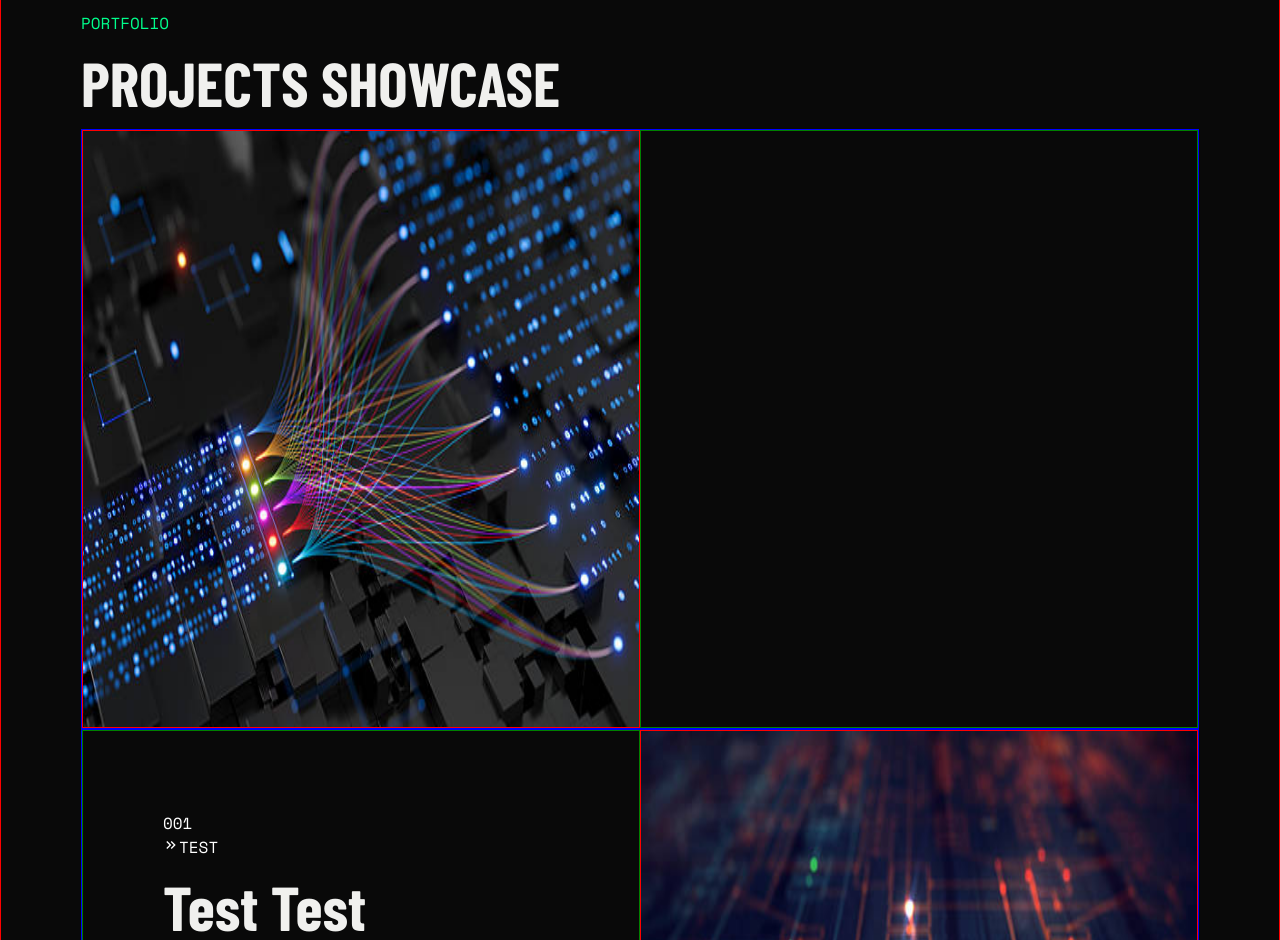
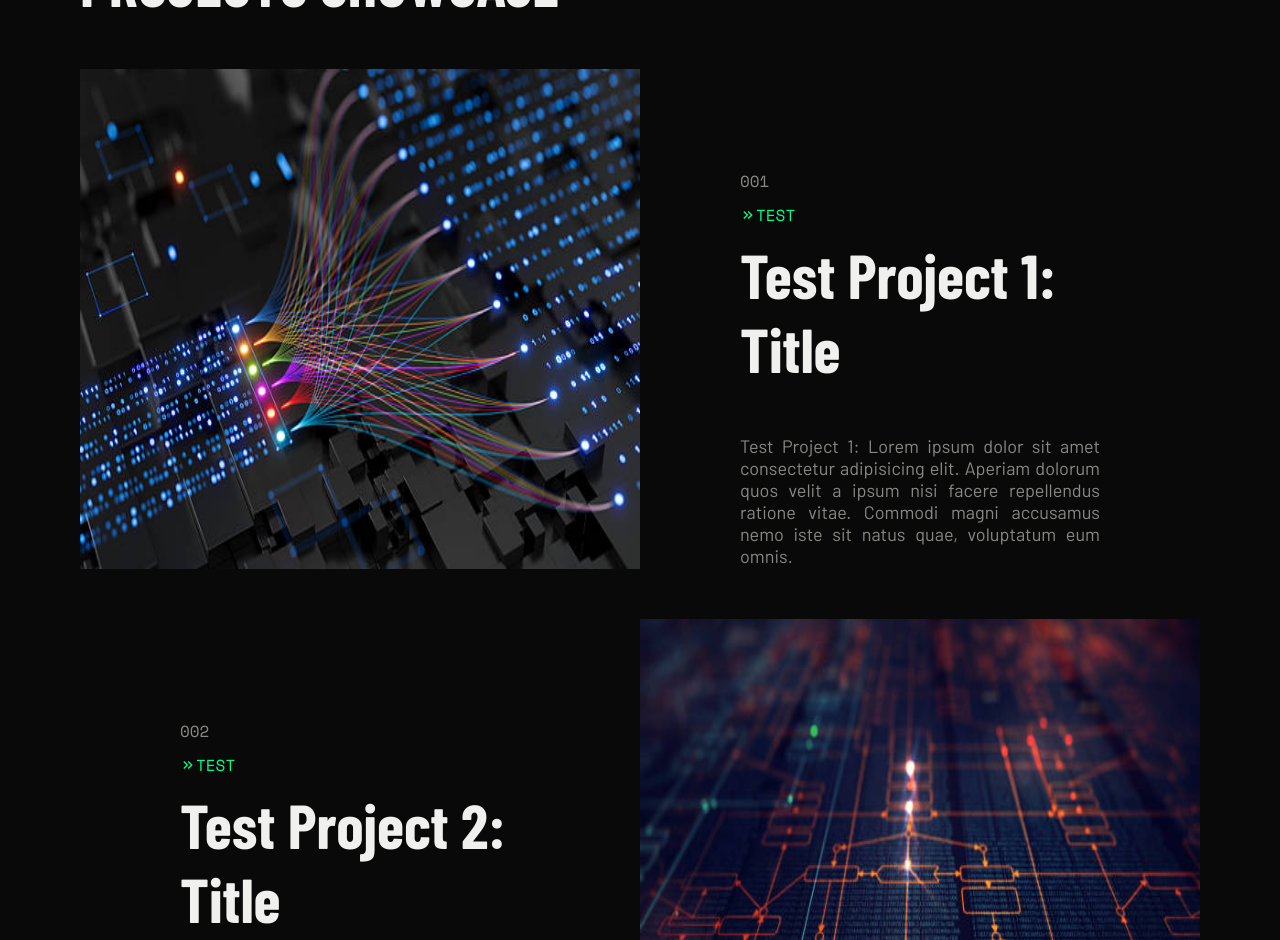
Before and after one commit to RMotaCIC/Portfolio-react, a React (Vite) app: page / in a window 1280 px wide. Shown: the part 1860-2800 px from the top of the page. Built offline with nearby package versions, Linux system fonts and the light colour scheme; a web font is replaced by a local one.

Commit message:
Adding changes to the header menu and finishing the projects showcase section

```diff
--- a/src/App.tsx
+++ b/src/App.tsx
@@ -28,6 +28,10 @@ function App() {
     <section>
       <ProjectsShowcase />
     </section>
+
+    <section>
+
+    </section>
     </>
   )
 }
--- a/src/components/Header.tsx
+++ b/src/components/Header.tsx
@@ -15,8 +15,7 @@ function Header () {
         <a href="#" className="nav-link">ABOUT ME</a>
         <a href="#" className="nav-link">PROJECTS</a>
         <a href="#" className="nav-link">BLOG</a>
-        <a href="#" className="nav-link">CONTACT</a>
-        <a href="#" className="nav-link collab">COLLAB</a>
+        <a href="#" className="nav-link contact">CONTACT</a>
       </nav>
 
     </div>
--- a/src/components/ProjectsShowcase.tsx
+++ b/src/components/ProjectsShowcase.tsx
@@ -15,7 +15,13 @@ function ProjectsShowcase () {
           <img src={img1} alt="Project Image" />
         </div>
         <div className="article-description">
+          <div className="project-details">
+            <span>001</span>
+            <span className='type'><MdKeyboardDoubleArrowRight className='arrow'/>TEST</span>
+          </div>
 
+          <h2>Test Project 1: Title</h2>
+          <p>Test Project 1: Lorem ipsum dolor sit amet consectetur adipisicing elit. Aperiam dolorum quos velit a ipsum nisi facere repellendus ratione vitae. Commodi magni accusamus nemo iste sit natus quae, voluptatum eum omnis.</p>
         </div>
       </article>
 
@@ -23,12 +29,12 @@ function ProjectsShowcase () {
         <div className="article-description">
 
           <div className="project-details">
-            <span>001</span>
-            <span><MdKeyboardDoubleArrowRight />TEST</span>
+            <span>002</span>
+            <span className='type'><MdKeyboardDoubleArrowRight className='arrow'/>TEST</span>
           </div>
 
-          <h2>Test Test</h2>
-          <p>Test test Lorem ipsum dolor sit amet consectetur adipisicing elit. Aperiam dolorum quos velit a ipsum nisi facere repellendus ratione vitae. Commodi magni accusamus nemo iste sit natus quae, voluptatum eum omnis.</p>
+          <h2>Test Project 2: Title</h2>
+          <p>Test Project 2: Lorem ipsum dolor sit amet consectetur adipisicing elit. Aperiam dolorum quos velit a ipsum nisi facere repellendus ratione vitae. Commodi magni accusamus nemo iste sit natus quae, voluptatum eum omnis.</p>
         </div>
         <div className="article-img">
           <img src={img2} alt="Project Image" />
--- a/src/styles/Header.css
+++ b/src/styles/Header.css
@@ -63,7 +63,7 @@
   width: 100%;
 }
 /* Collab button */
-.header-nav .collab {
+.header-nav .contact {
   width: 90px;
   height: 40px;
   text-align: center;
@@ -74,21 +74,21 @@
   background-color: #00FF8C;
   transition: 0.3s;
 }
-.header-nav .collab:hover {
+.header-nav .contact:hover {
   cursor: pointer;
   color: #090909;
   scale: 1.15;
 }
-.header-nav .collab::before {
+.header-nav .contact::before {
   content: "";
   position: absolute;
   top: 70%;
-  left: 17%;
+  left: 13%;
   width: 0;
   height: 2px;
   background-color: #090909;
   transition: 0.3s;
 }
-.header-nav .collab:hover::before {
-  width: 68%;
+.header-nav .contact:hover::before {
+  width: 75%;
 }
--- a/src/styles/ProjectsShowcase.css
+++ b/src/styles/ProjectsShowcase.css
@@ -1,9 +1,9 @@
 /* Projects showcase container */
 .projects-showcase-container {
   width: 100%;
-  height: 1500px;
+  height: 1400px;
   padding: 100px 80px 0 80px;
-  border: 1px solid red;
+  border-top: 1px solid hsla(0, 0%, 100%, 0.07);
 }
 
 /* Projects Showcase span */
@@ -23,16 +23,15 @@
 /* Projects Showcase Articles */
 .projects-showcase-container .showcase-article {
   width: 100%;
-  height: 600px;
+  height: 500px;
   display: flex;
-  border: 1px solid blue;
+  margin-top: 50px;
 }
 
 /* Projects Showcase Articles img */
 .showcase-article .article-img {
   width: 50%;
   height: 100%;
-  border: 1px solid red;
 }
 .showcase-article .article-img img {
   width: 100%;
@@ -46,12 +45,27 @@
 .showcase-article .article-description {
   width: 50%;
   height: 100%;
-  padding: 80px;
-  border: 1px solid green;
+  padding: 100px;
 }
 
 /* description details */
 .project-details span {
   color: white;
   display: block;
+  color: #888884;
 }
+/* Type of project */
+.project-details .type {
+  display: inline-flex;
+  align-items: center;
+  justify-content: center;
+  font-family: 'Space Mono', sans-serif;
+  color: #00FF8C;
+  margin-top: 10px;
+}
+.article-description p {
+  color: #888884;
+  font-size: 18px;
+  text-align: justify;
+  margin-top: 50px;
+}
--- a/src/styles/StackStrip.css
+++ b/src/styles/StackStrip.css
@@ -1,8 +1,8 @@
 /* Main container */
 .stack-container {
   width: 100%;
-  height: 700px;
-  padding: 100px 80px;
+  height: 600px;
+  padding: 80px 80px;
 }
 /* Initial span */
 .stack-container span {
```
